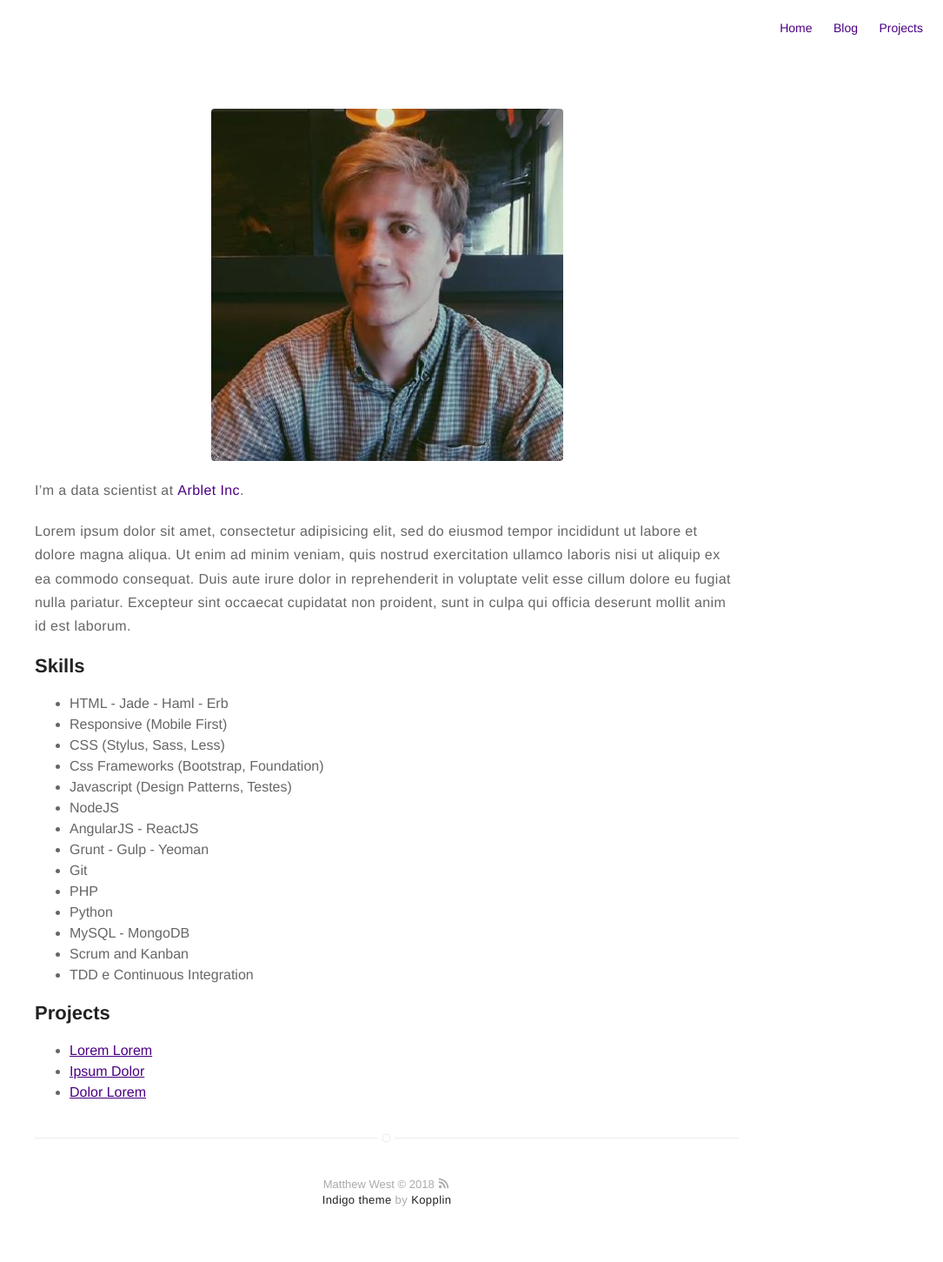
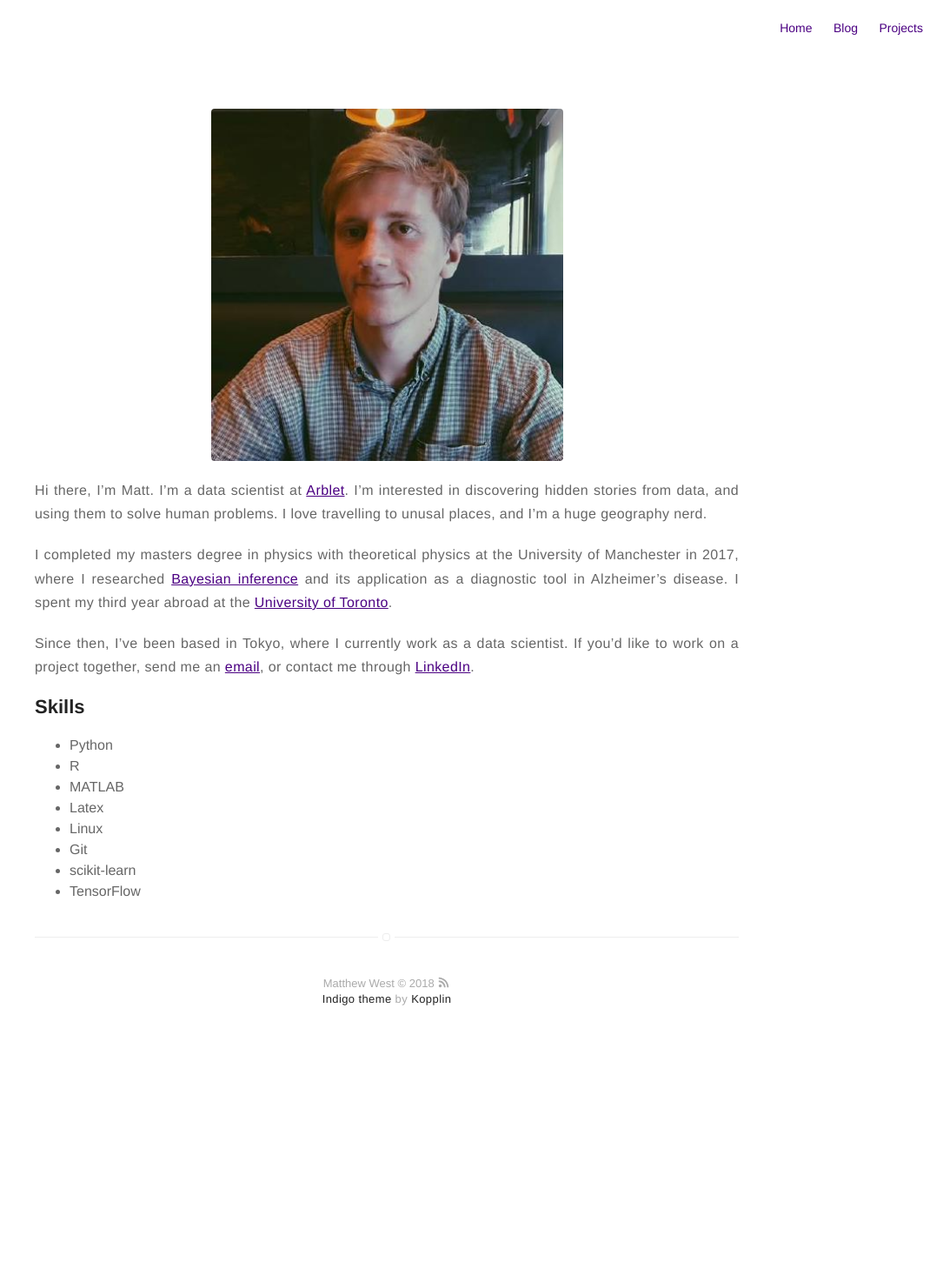
Before and after one commit to mwestt/mwestt.github.io, a Jekyll site: the page built from about.md, in a window 1280 px wide. Shown: the whole page at 87% size, without its empty margins (195-1280 px from the left). Built offline with Jekyll 4.4.1, drawn with Linux system fonts in a browser that asks for light colours; after the commit the page ends 1220 px from its top, so only the background shows below that.

Commit message:
update about page

```diff
--- a/_sass/base/normalize.scss
+++ b/_sass/base/normalize.scss
@@ -92,6 +92,7 @@ template, /* 1 */
 a {
   background-color: transparent; /* 1 */
   -webkit-text-decoration-skip: objects; /* 2 */
+  color: #000;
 }
 
 /**
@@ -102,6 +103,7 @@ a {
 a:active,
 a:hover {
   outline-width: 0;
+  color: #696969;
 }
 
 /* Text-level semantics
--- a/_sass/pages/page.sass
+++ b/_sass/pages/page.sass
@@ -1,11 +1,12 @@
 .page
     margin-top: 125px
-
+    text-align: justify
     > h1
         text-align: center
         margin-bottom: 6rem
 
 .about
+    text-align: justify
     img
         width: 50%
         margin: 0 auto
--- a/_sass/pages/post.sass
+++ b/_sass/pages/post.sass
@@ -1,6 +1,6 @@
 .post
     margin-top: 125px
-
+    text-align: justify
     > .title
         text-align: center
         margin-bottom: 3rem
--- a/about.md
+++ b/about.md
@@ -1,40 +1,41 @@
 ---
 title: About
 layout: page
+use_math: true
 ---
 ![Profile Image]({{ site.url }}/{{ site.picture }})
 
-I'm a data scientist at <a href="https://www.arblet.com/" style="text-decoration: none"><b>Arblet Inc</b></a>.
-<p>Lorem ipsum dolor sit amet, consectetur adipisicing elit, sed do eiusmod
-tempor incididunt ut labore et dolore magna aliqua. Ut enim ad minim veniam,
-quis nostrud exercitation ullamco laboris nisi ut aliquip ex ea commodo
-consequat. Duis aute irure dolor in reprehenderit in voluptate velit esse
-cillum dolore eu fugiat nulla pariatur. Excepteur sint occaecat cupidatat non
-proident, sunt in culpa qui officia deserunt mollit anim id est laborum.</p>
+Hi there, I'm Matt. I'm a data scientist at [Arblet](https://www.arblet.com).
+<!-- <a href="https://www.arblet.com/" style="text-decoration: none; font-weight:bold; color:rgb(0,0,0)"> Arblet Inc.</a>. -->
+I'm interested in discovering hidden stories from data, and using them to solve
+human problems. I love travelling to unusal places, and I'm a huge geography nerd.
 
-<h2>Skills</h2>
+I completed my masters degree in physics with theoretical physics at the
+University of Manchester in 2017, where I researched [Bayesian inference](https://drive.google.com/file/d/1fV6HB7wGF7PJa3SLyz1GXGkPLRz3RPOJ/view?usp=sharing) and its
+application as a diagnostic tool in Alzheimer's disease. I spent my third year abroad at the
+[University of Toronto](https://www.physics.utoronto.ca/~nonlin/abstracts/MWest_479_report_2016_abstract.html).
+
+Since then, I've been based in Tokyo, where I currently work as a data scientist.
+If you'd like to work on a project together, send me an [email](mailto:m.west2718@gmail.com),
+or contact me through [LinkedIn](https://www.linkedin.com/in/mwestt/).
+
+## Skills
 
 <ul class="skill-list">
-	<li>HTML - Jade - Haml - Erb</li>
-	<li>Responsive (Mobile First)</li>
-	<li>CSS (Stylus, Sass, Less)</li>
-	<li>Css Frameworks (Bootstrap, Foundation)</li>
-	<li>Javascript (Design Patterns, Testes)</li>
-	<li>NodeJS</li>
-	<li>AngularJS - ReactJS</li>
-	<li>Grunt - Gulp - Yeoman</li>
+	<li>Python</li>
+	<li>R</li>
+	<li>MATLAB</li>
+	<li>Latex</li>
+	<li>Linux</li>
 	<li>Git</li>
-	<li>PHP</li>
-	<li>Python</li>
-	<li>MySQL - MongoDB</li>
-	<li>Scrum and Kanban</li>
-	<li>TDD e Continuous Integration</li>
+	<li>scikit-learn</li>
+	<li>TensorFlow</li>
 </ul>
-
+<!--
 <h2>Projects</h2>
 
 <ul>
 	<li><a href="https://github.com/">Lorem Lorem</a></li>
 	<li><a href="https://github.com/">Ipsum Dolor</a></li>
 	<li><a href="https://github.com/">Dolor Lorem</a></li>
-</ul>
+</ul> -->
```
